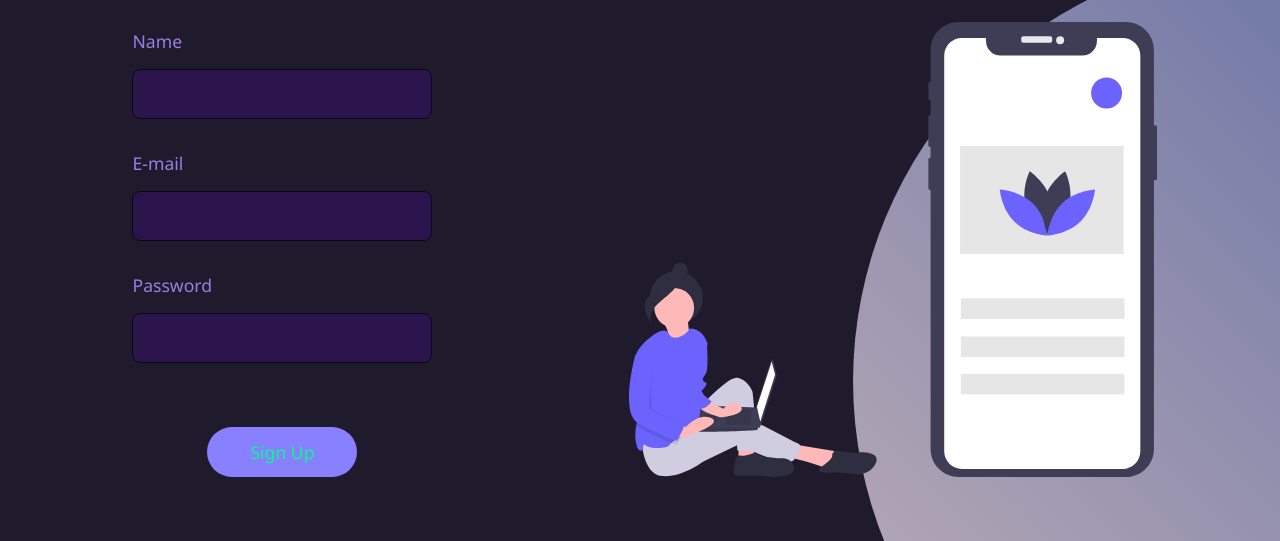
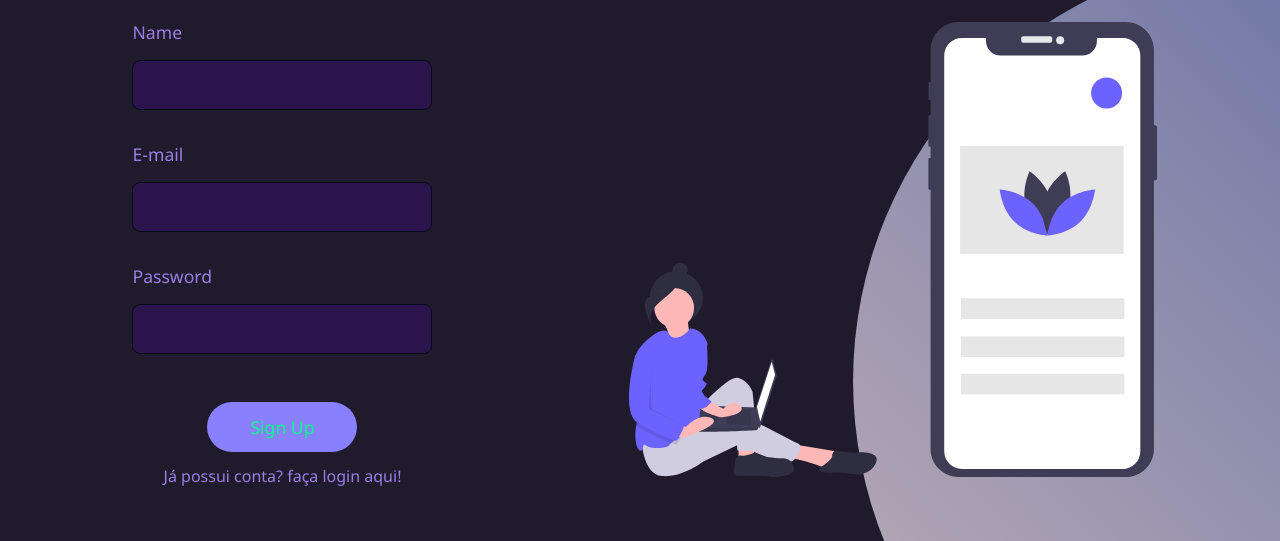
Before and after one commit to Henrique-HsR/Projeto_tela_login, a plain HTML site: page cadastro.html in a window 1280 px wide. Shown: the part 259-800 px from the top of the page. Drawn offline with Linux system fonts and the light colour scheme.

Commit message:
link de cadastro para index

```diff
--- a/cadastro.html
+++ b/cadastro.html
@@ -44,6 +44,7 @@
 
                 <input type="submit" value="Sign Up" id="button">
             </form>
+            <span>Já possui conta? faça login <a href="index.html" target="_self">aqui!</a></span>
         </main>
         <section class="images">
             <img src="img/mobile.svg" alt="Mobile">
--- a/style/style-cadastro.css
+++ b/style/style-cadastro.css
@@ -119,7 +119,7 @@ main form input {
 main form input[type="submit"] {
     cursor: pointer;
     width: 50%;
-    margin-top: 4rem;
+    margin-top: 3rem;
     border: none;
     border-radius: 32px;
     background: var(--cor2);
@@ -130,6 +130,19 @@ main form input[type="submit"] {
 main form input[type="submit"]:hover {
     background: #948cff;
     color: #60ffb5;
+}
+
+main span {
+    margin-top: 0.8rem;
+}
+
+main span a {
+    text-decoration: none;
+    color: var(--cor4);
+}
+
+main span a:hover {
+    text-decoration: underline;
 }
 
 section.images{
```
